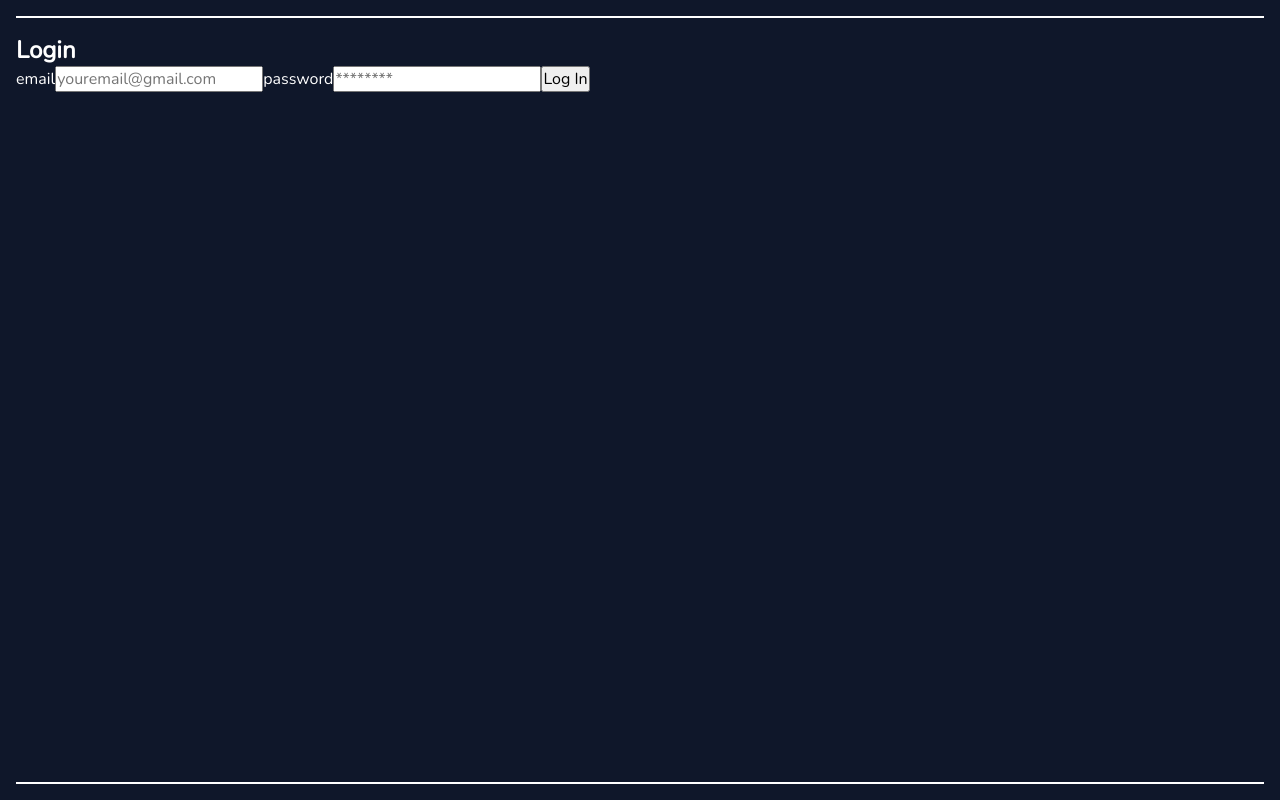
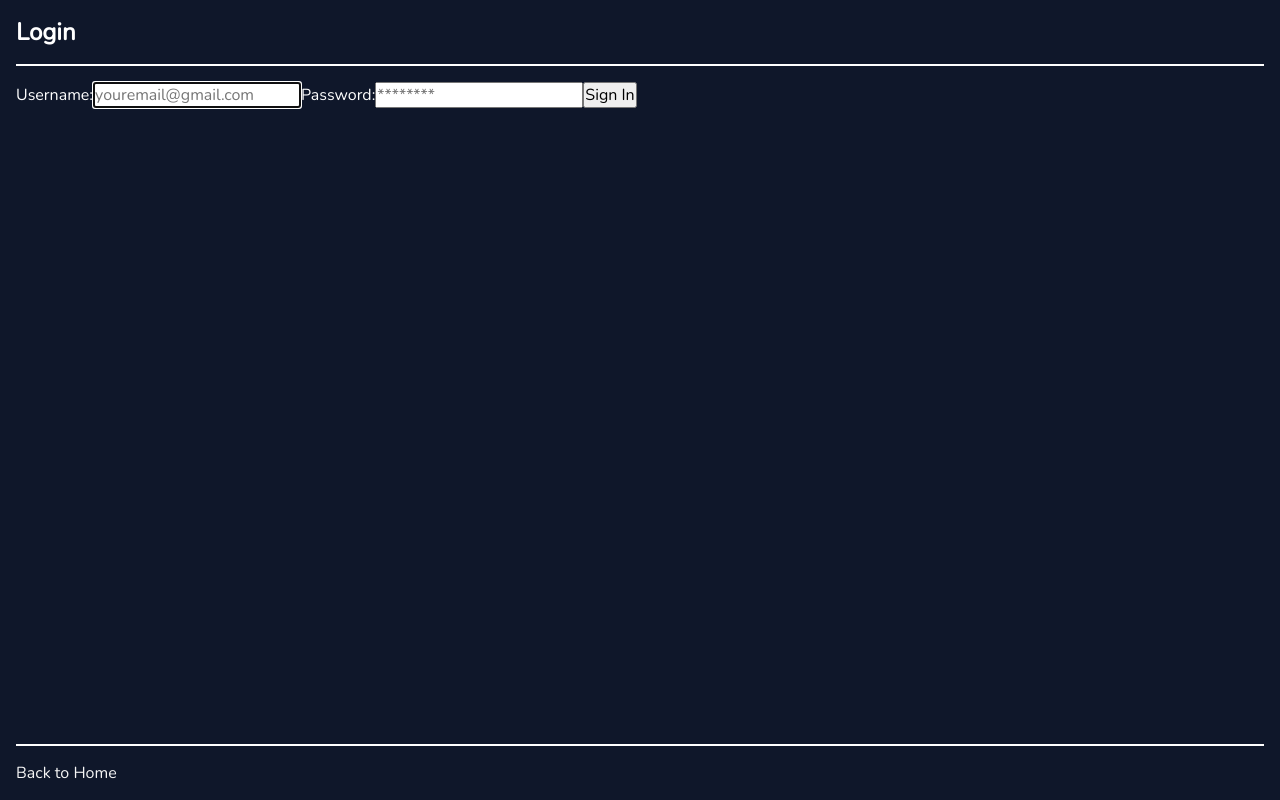
Before and after one commit to mengzhuou/BizWeb, a React (Create React App) app in the folder Frontend/frontend/: page / in a window 1280 px wide. Built offline with nearby package versions, Linux system fonts and the light colour scheme.

Commit message:
Login function inplemented

```diff
--- a/Frontend/frontend/src/App.js
+++ b/Frontend/frontend/src/App.js
@@ -1,12 +1,14 @@
 import { Routes, Route } from "react-router-dom";
 import {
   Layout,
-  Login,
   Menu,
   RegisterClient,
   ExistingClient,
   DirectProject,
 } from "./components";
+
+import Login from './features/auth/Login';
+
 
 function App() {
   return (
--- a/Frontend/frontend/src/app/store.js
+++ b/Frontend/frontend/src/app/store.js
@@ -1,9 +1,11 @@
 import { configureStore } from "@reduxjs/toolkit";
 import { apiSlice } from './api/apiSlice';
+import authReducer from '../features/auth/authSlice';
 
 export const store = configureStore({
     reducer: {
         [apiSlice.reducerPath]: apiSlice.reducer,
+        auth: authReducer,
     },
     middleware: getDefaultMiddleware =>
         getDefaultMiddleware().concat(apiSlice.middleware),
--- a/Frontend/frontend/src/features/auth/Login.js
+++ b/Frontend/frontend/src/features/auth/Login.js
@@ -15,7 +15,7 @@ const Login = () => {
     const navigate = useNavigate()
     const dispatch = useDispatch()
 
-    const [login, {isLoading}] = useLoginMutation()
+    const [login, { isLoading }] = useLoginMutation()
 
     useEffect(() => {
         userRef.current.focus()
@@ -25,8 +25,27 @@ const Login = () => {
         setErrMsg('');
     }, [username, password])
 
+
     const handleSubmit = async (e) => {
         e.preventDefault()
+        try {
+            const { accessToken } = await login({ username, password }).unwrap()
+            dispatch(setCredentials({ accessToken }))
+            setUsername('')
+            setPassword('')
+            navigate('/menu')
+        } catch (err) {
+            if (!err.status) {
+                setErrMsg('No Server Response');
+            } else if (err.status === 400) {
+                setErrMsg('Missing Username or Password');
+            } else if (err.status === 401) {
+                setErrMsg('Unauthorized');
+            } else {
+                setErrMsg(err.data?.message);
+            }
+            errRef.current.focus();
+        }
     }
 
     const handleUserInput = (e) => setUsername(e.target.value)
@@ -39,13 +58,12 @@ const Login = () => {
     const content = (
         <section className='public'>
             <header>
-                <h1>Employee Login</h1>
+                <h1>Login</h1>
             </header>
             <main className='login'>
                 <p ref={errRef} className={errClass} aria-live="assertive">{errMsg}</p>
-
-                <form className='form' onSubmit={handleSubmit}>
-                    <label htmlFor='username'>Username:</label>
+                <form className="login-form" onSubmit={handleSubmit}>
+                    <label htmlFor="username">Username:</label>
                     <input
                         className='form_input'
                         type='text'
@@ -55,8 +73,10 @@ const Login = () => {
                         onChange={handleUserInput}
                         autoComplete="off"
                         required
+                        placeholder="youremail@gmail.com"
+                        name="username"
                     />
-                    <label htmlFor='password'>Password:</label>
+                    <label htmlFor="password">Password:</label>
                     <input
                         className='form_input'
                         type='password'
@@ -64,9 +84,11 @@ const Login = () => {
                         onChange = {handlePwdInput}
                         value={password}
                         required
-                    />
-                        <button className='form_submit-button'>Sign In</button>
-                    </form>
+                        placeholder="********"
+                        name="password"
+                        />
+                    <button className='form_submit-button'>Sign In</button>
+                </form>
                 </main>
             <footer>
                 <Link to="/">Back to Home</Link>
@@ -75,9 +97,5 @@ const Login = () => {
     )
 
     return content
-
-    return (
-        <h1>Login</h1>
-    )
 }
 export default Login
--- a/Frontend/frontend/src/features/authAPiSlice.js
+++ b/Frontend/frontend/src/features/auth/authApiSlice.js
@@ -1,7 +1,7 @@
-import {apiSlice } from '../../app/api/apiSlice'
-import {logOut } from './authSlice'
+import { apiSlice } from "../../app/api/apiSlice"
+import { logOut } from "./authSlice"
 
-export const authApiSlice = apiSLice.injectEndpoints({
+export const authApiSlice = apiSlice.injectEndpoints({
     endpoints: builder => ({
         login: builder.mutation({
             query: credentials => ({
@@ -12,12 +12,12 @@ export const authApiSlice = apiSLice.injectEndpoints({
         }),
         sendLogout: builder.mutation({
             query: () => ({
-                url: '/auth.logout',
+                url: '/auth/logout',
                 method: 'POST',
             }),
-            async onQueryStarted(arg, {dispatch, queryFulfilled }) {
+            async onQueryStarted(arg, { dispatch, queryFulfilled }) {
                 try {
-                    //const {data} =
+                    //const { data } =
                     await queryFulfilled
                     //console.log(data)
                     dispatch(logOut())
@@ -26,6 +26,18 @@ export const authApiSlice = apiSLice.injectEndpoints({
                     console.log(err)
                 }
             }
-        })
+        }),
+        refresh: builder.mutation({
+            query: () => ({
+                url: '/auth/refresh',
+                method: 'GET',
+            })
+        }),
     })
 })
+
+export const {
+    useLoginMutation,
+    useSendLogoutMutation,
+    useRefreshMutation,
+} = authApiSlice
--- a/Frontend/frontend/src/features/auth/authSlice.js
+++ b/Frontend/frontend/src/features/auth/authSlice.js
@@ -0,0 +1,21 @@
+import { createSlice } from '@reduxjs/toolkit'
+
+const authSlice = createSlice({
+    name: 'auth',
+    initialState: { token: null },
+    reducers: {
+        setCredentials: (state, action) => {
+            const { accessToken } = action.payload
+            state.token = accessToken
+        },
+        logOut: (state, action) => {
+            state.token = null
+        },
+    }
+})
+
+export const { setCredentials, logOut } = authSlice.actions
+
+export default authSlice.reducer
+
+export const selectCurrentToken = (state) => state.auth.token
```
Also changed, not shown: 2 other files (tests, documents, lock files or other folders).
